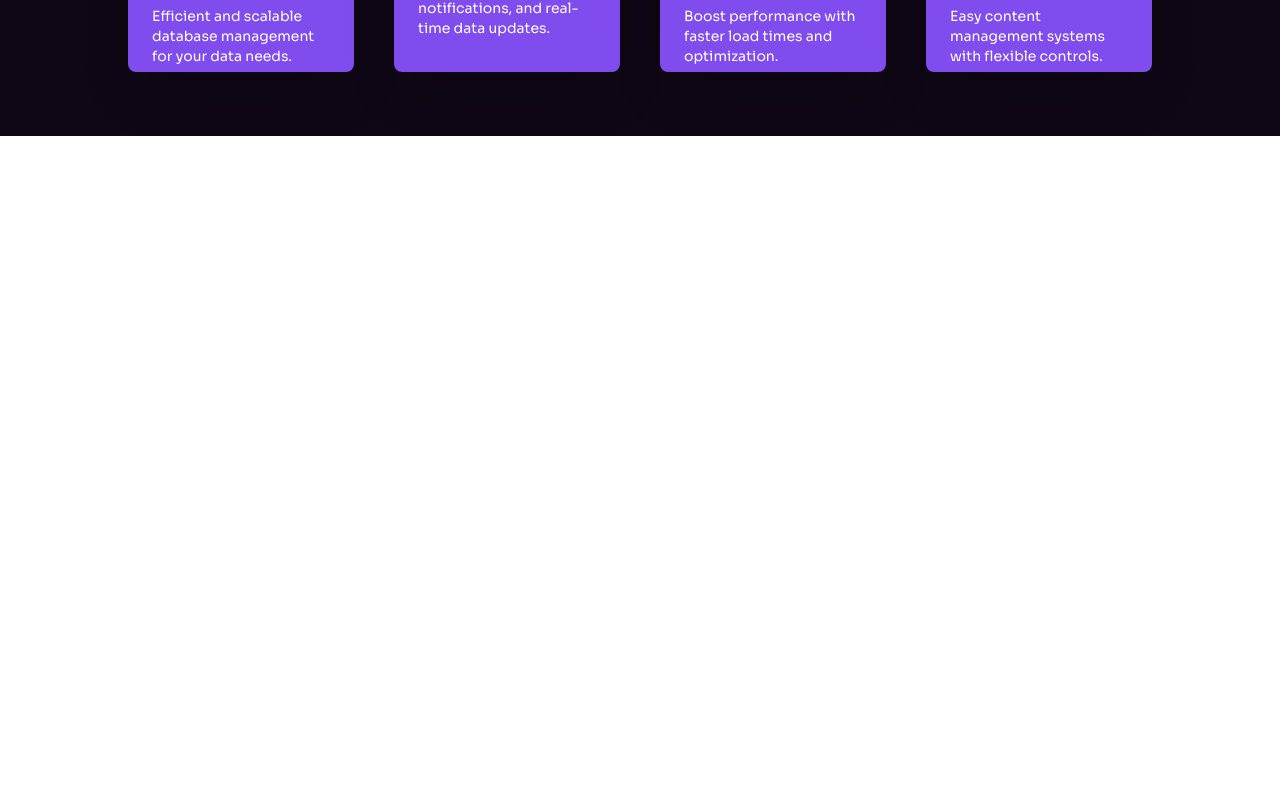
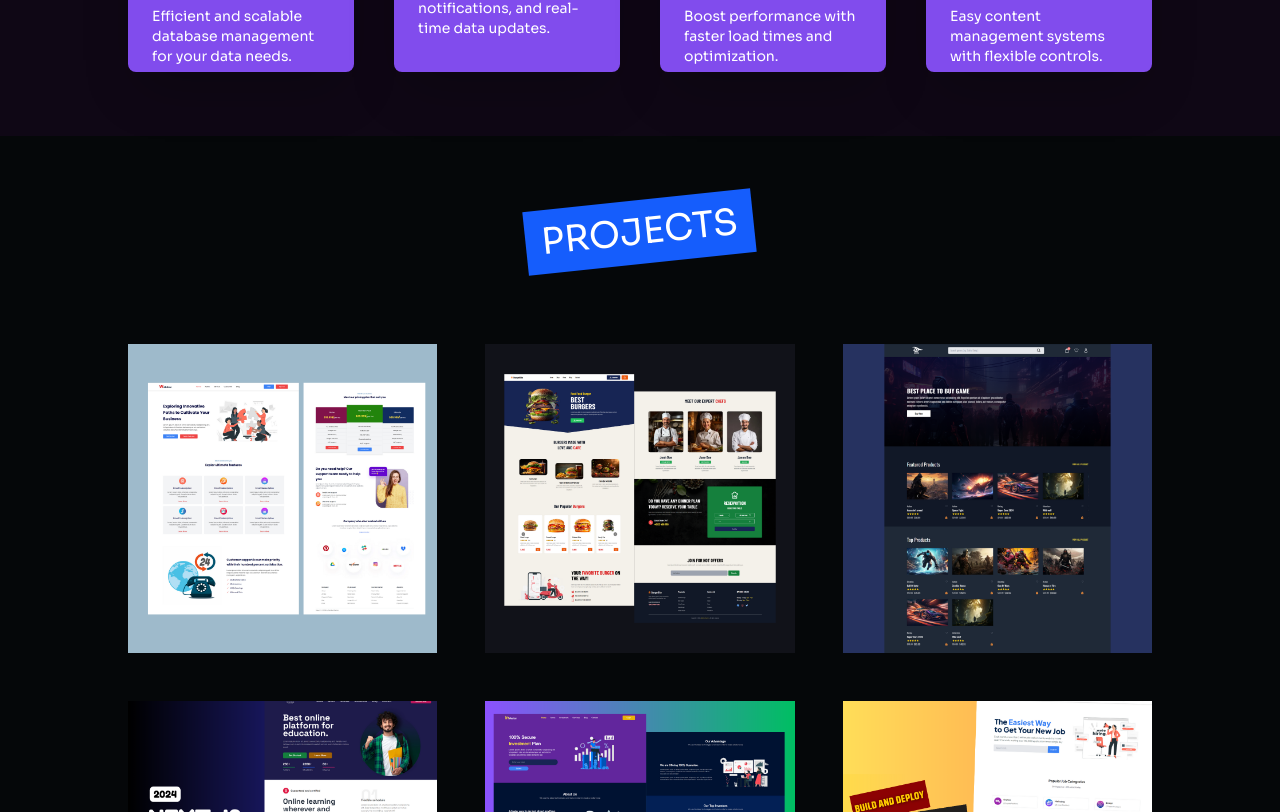
Before and after one commit to 10laurenpatt/devportfolio, a Next.js app: page / in a window 1280 px wide. Shown: the part 2428-3240 px from the top of the page. Before the commit the page ends 2564 px from the top, so only its background shows below. Built offline with nearby package versions, Linux system fonts and the light colour scheme.

Commit message:
Created Projects Section Skeleton

```diff
--- a/components/Home/Home.tsx
+++ b/components/Home/Home.tsx
@@ -2,12 +2,14 @@
 import Hero from './Hero/Hero';
 import About from './About/About'
 import Services from './Services/Services';
+import Projects from './Projects/Projects';
 
 const Home = () => {
     return <div className="overflow-hidden">
         <Hero />
         <About />
         <Services />
+        <Projects />
     </div>;
 }
 
--- /dev/null
+++ b/components/Home/Projects/Projects.tsx
@@ -0,0 +1,24 @@
+import SectionHeading from "@/components/Helper/SectionHeading";
+import { projectData } from "@/data/data";
+import Image from "next/image";
+import Link from "next/link";
+import React from "react";
+
+
+const Projects = () => {
+    return <div className='pt-16 pb-16 bg-[#050709]'>
+        <SectionHeading>Projects</SectionHeading>
+        <div className='w-[80%] mx-auto mt-20 grid grid-cols1 md:grid-cols-2 lg:grid-cols-3 gap-12 items-center'>
+            {projectData.map((project => {
+                return <div key={project.id} className='bg-blue-950 p-g rounded-lg hover:scale-105 transition-all duration-300'>
+                    <Link href={project.url} target='_blank'>
+                        <Image src={project.image} alt="project" className='w-full' width={300} height={300}/>
+                    </Link>
+                </div>
+            }))}
+        </div>
+    </div>
+}
+
+
+export default Projects;
```
